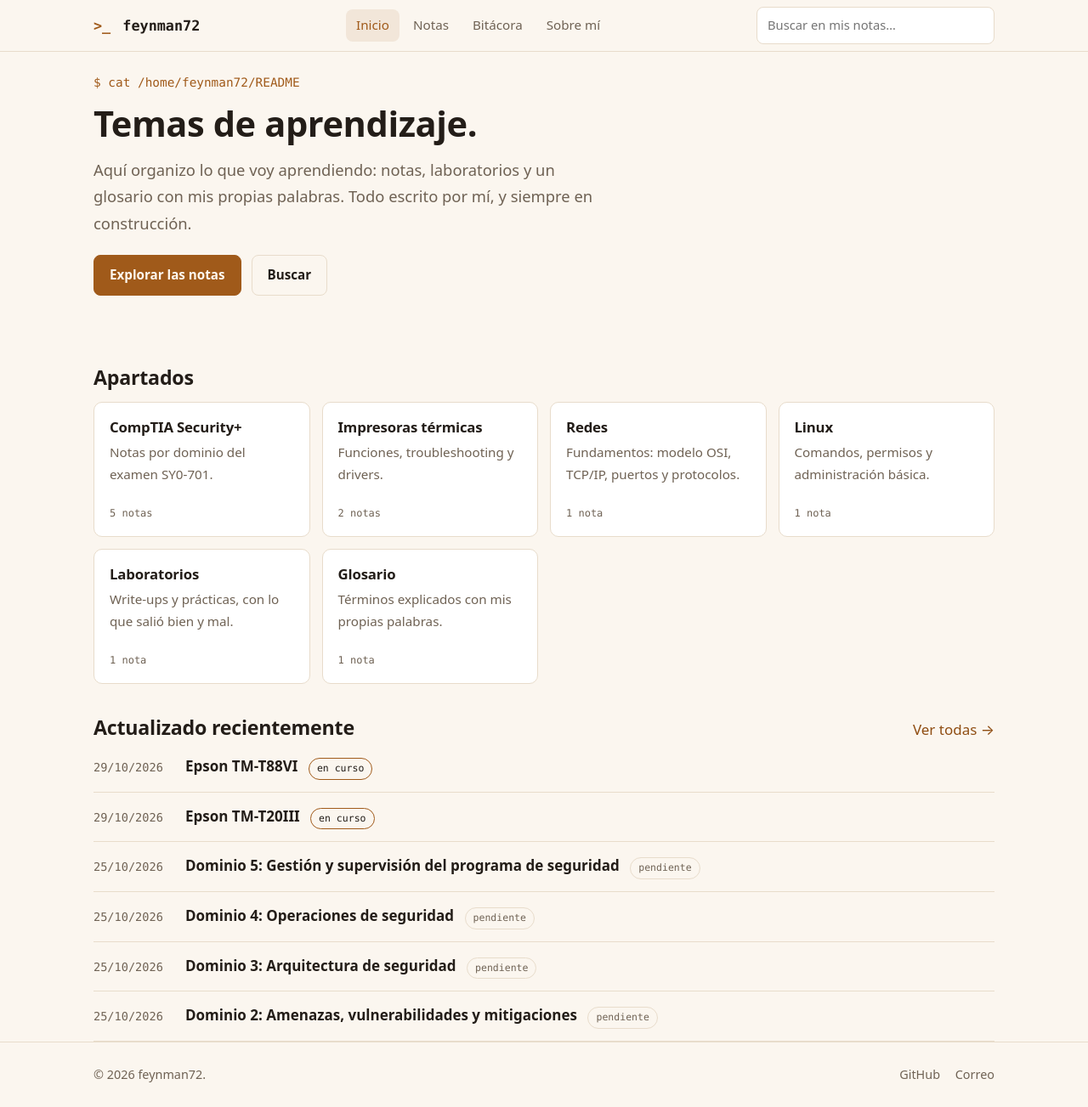
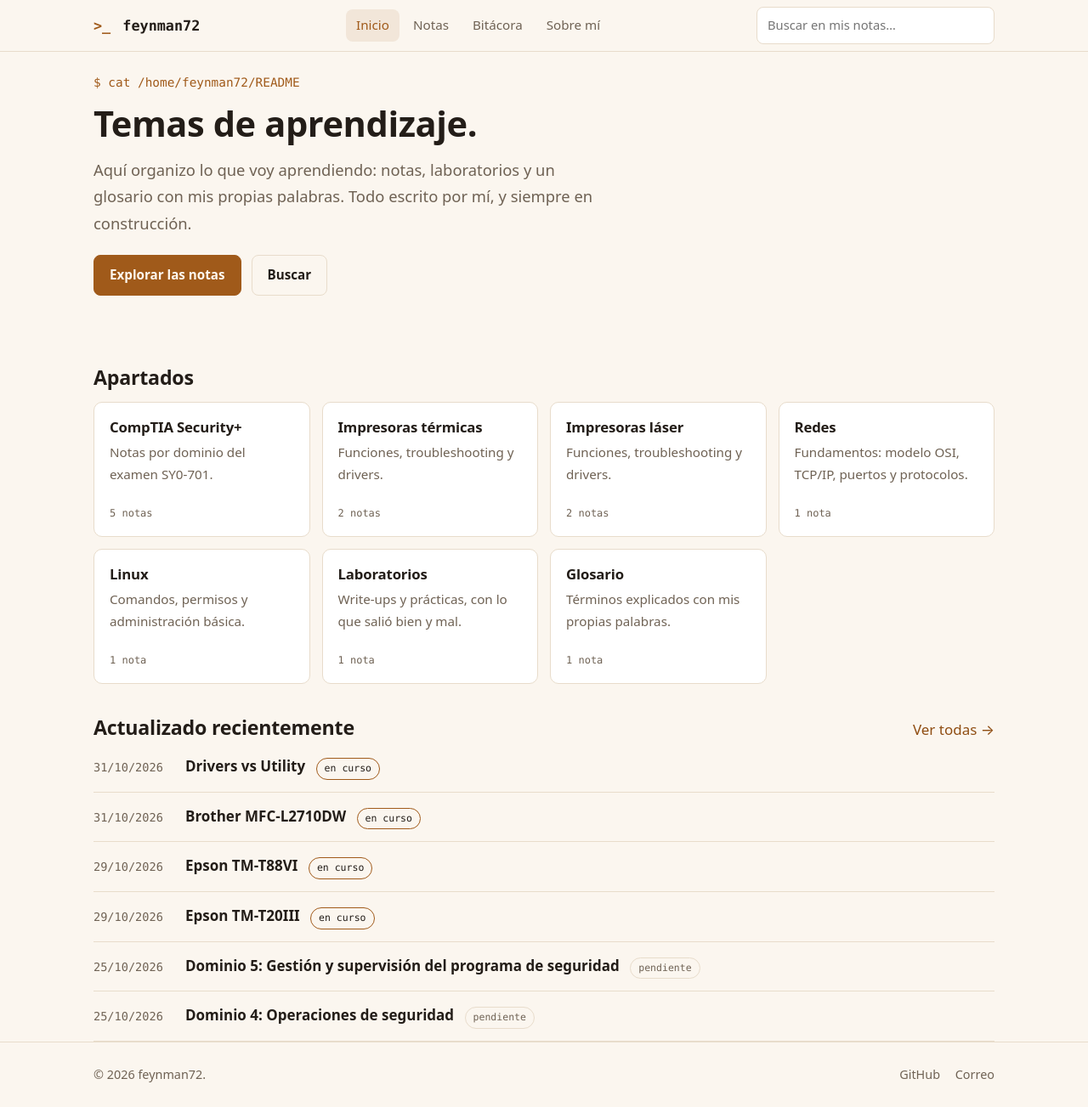
Before and after one commit to feynman72/feynman72.github.io, a Jekyll site: the page built from index.md, in a window 1280 px wide and 1303 px high. Shown: the whole window at 85% size. Built offline with Jekyll 4.4.1, drawn with Linux system fonts in a browser that asks for light colours.

Commit message:
Update Printers

```diff
--- a/_data/categorias.yml
+++ b/_data/categorias.yml
@@ -9,6 +9,10 @@
 
 - slug: impresoras-termicas
   nombre: "Impresoras térmicas"
+  descripcion: "Funciones, troubleshooting y drivers."
+
+- slug: impresoras-laser
+  nombre: "Impresoras láser"
   descripcion: "Funciones, troubleshooting y drivers."
 
 - slug: redes
--- /dev/null
+++ b/_notas/impresoras-laser/Brother/brother-L2710DW.md
@@ -0,0 +1,17 @@
+---
+title: "Brother MFC-L2710DW"
+categoria: impresoras-laser
+subgrupo: "Brother"
+orden: 2
+estado: en-curso
+actualizado: 2026-10-31
+tags: [impresoras-laser, brother]
+---
+
+
+
+## Troubleshooting general
+
+## Ejemplo
+
+## Referencias y drivers
--- /dev/null
+++ b/_notas/impresoras-laser/drivers-utility.md
@@ -0,0 +1,25 @@
+---
+title: "Drivers vs Utility"
+categoria: impresoras-laser
+subgrupo: ""
+orden: 2
+estado: en-curso
+actualizado: 2026-10-31
+tags: [impresoras-laser, drivers]
+---
+
+## ¿Cuál debemos instalar?
+Uno de los problemas que nos encontramos al indagar en los controladores de una impresora es que en las páginas oficiales nos muestran varias opciones que pueden parecer, en primera instancia, válidas para dar arranque y uso al periférico.
+- ¿Qué es un driver?
+    En la definición podemos encontrar que se trata de la forma de comunicación entre el OS de un equipo y el periférico que buscamos usar.
+- Entonces, ¿qué es la Utility?
+    Básicamente es un driver pero potenciado por así decirlo, una utility ya no es solo un controlador sino un programa que gestiona, optimiza y mantiene en diagnóstico contínuo al periférico aunque claro depende de cada fabricante.
+- Y al final, ¿cuál instalamos?
+    Dentro de la amalgama de opciones que tenemos al ingresar al sitio oficial de cada impresora siempre será mejor instalar ambos pero la decisión importante precede si manejamos pocas opciones y en esta situación nos decantaremos por la utility.
+- Casos extremos:
+    - Internet/equipo lento: Descargamos el driver. Un equipo con problemas al siquiera ejecutar programas o descargar desde la red tendrá inconvenientes con otro que necesita comunicación a full con la impresora.
+    - Impresora antigüa: De misma forma, solo drivers por el simple hecho que es muy poco probable que cuente con utility y en caso de existir lo más probable no esté optimizada correctamente.
+
+## Ejemplo
+
+## Referencias y drivers
```
